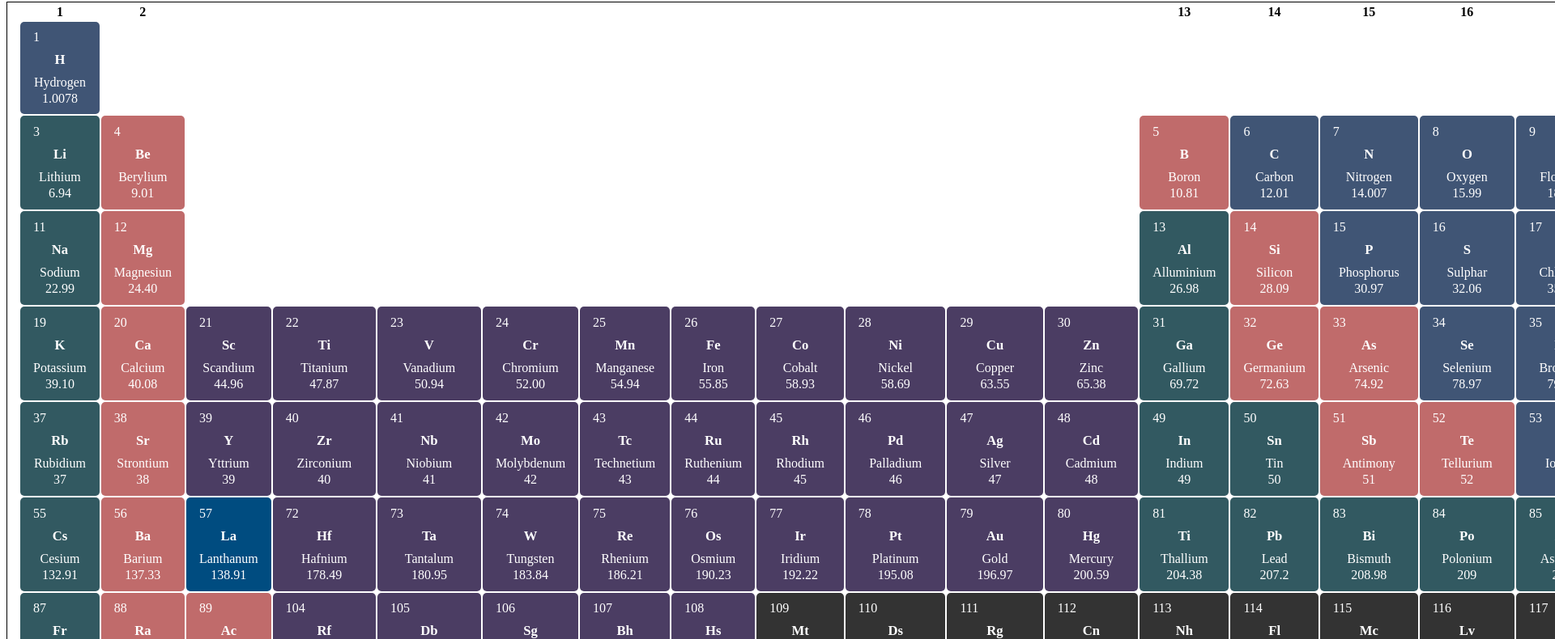
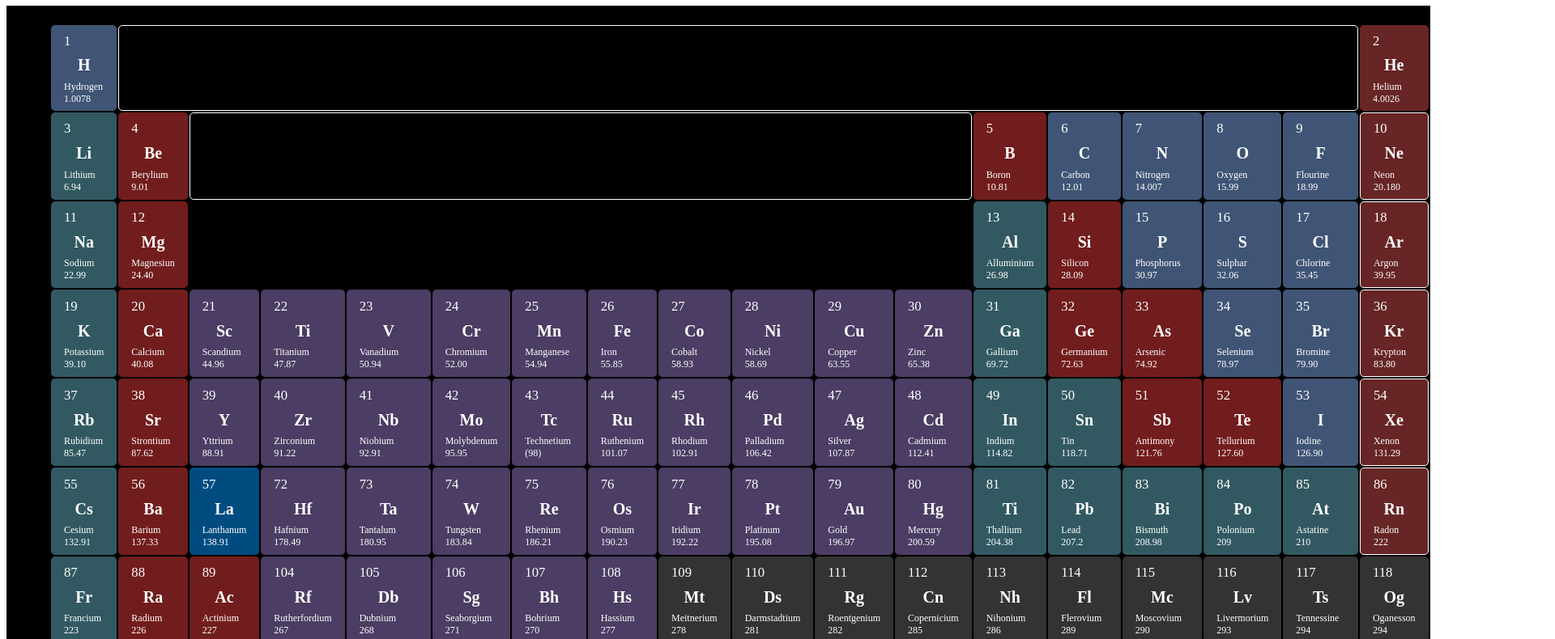
Before and after one commit to nelsonmahesani4-pixel/Periodic-Table, a plain HTML site: page index.html in a window 1280 px wide. Shown: the part 73-863 px from the top of the page at 81% size, 1920 px wide, since content can reach past the window. Drawn offline with Linux system fonts and the light colour scheme.

Commit message:
periodic table

```diff
--- a/index.html
+++ b/index.html
@@ -9,7 +9,7 @@
 <body>
     <table>
         <!-- row1 -->
-         <h1>PERIODIC TABLE OF THE ELEMENT</h1>
+         <h1 id="heading">PERIODIC TABLE OF THE ELEMENT</h1>
         <tr>
           <th></th>
             <th id="th1">1</th>
@@ -23,17 +23,16 @@
             <th id="th">18</th>
          </tr>
          <tr>
-            <td class="td3">1</td>
+            <td class="cell1">1</td>
             <td id="td1"><p class="numbers">1</p><h1>H</h1><p>Hydrogen</p> <p>1.0078</p></td>
             <td class="td3" colspan="16"></td>
-            <td class="td8"><p class="numbers">2</p><h1>He</h1><p>Helium</p><p>4.0026</p></td>
+            <td class="cell3"><p class="numbers">2</p><h1>He</h1><p>Helium</p><p>4.0026</p></td>
          </tr>
-
          <tr>
-            <td>2</td>
+            <td class="cell1">2</td>
             <td id="td2"><p class="numbers">3</p><h1>Li</h1><p>Lithium</p><p>6.94</p></td>
             <td id="td4"><p class="numbers">4</p><h1>Be</h1><p>Berylium</p><p>9.01</p></td>
-            <td class="td3" colspan="10"></td>
+            <td class="td3"class="emptycell" colspan="10"></td>
             <td id="td4"><p class="numbers">5</p><h1>B</h1><p>Boron</p><p>10.81</p></td>
             <td id="td1"><p class="numbers">6</p><h1>C</h1><p>Carbon</p><p>12.01</p></td>
             <td id="td1"><p class="numbers">7</p><h1>N</h1><p>Nitrogen</p><p>14.007</p></td>
@@ -42,19 +41,19 @@
             <td id="td8"><p class="numbers">10</p><h1>Ne</h1><p>Neon</p><p>20.180</p></td>
          </tr>
          <tr>
-            <td>3</td>
+            <td class="cell1">3</td>
             <td id="td2"><p class="numbers">11</p><h1>Na</h1><p>Sodium</p><p>22.99</p></td>
             <td id="td4"><p class="numbers">12</p><h1>Mg</h1><p>Magnesiun</p><p>24.40</p></td>
-            <td id="td3" >3</td>
-            <td id="td3">4</td>
-            <td id="td3">5</td>
-            <td id="td3">6</td>
-            <td id="td3">7</td>
-            <td id="td3">8</td>
-            <td id="td3">9</td>
-            <td id="td3">10</td>
-            <td id="td3">11</td>
-            <td id="td3">12</td>
+            <td id="td3"class="cell2" >3</td>
+            <td id="td3" class="cell2">4</td>
+            <td id="td3" class="cell2">5</td>
+            <td id="td3" class="cell2">6</td>
+            <td id="td3" class="cell2">7</td>
+            <td id="td3" class="cell2">8</td>
+            <td id="td3" class="cell2">9</td>
+            <td id="td3" class="cell2">10</td>
+            <td id="td3" class="cell2">11</td>
+            <td id="td3" class="cell2">12</td>
             <td id="td7"><p class="numbers">13</p><h1>Al</h1><p>Alluminium</p><p>26.98</p></td>
             <td id="td4"><p class="numbers">14</p><h1>Si</h1><p>Silicon</p><p>28.09</p></td>
             <td id="td1"><p class="numbers">15</p><h1>P</h1><p>Phosphorus</p><p>30.97</p></td>
@@ -63,7 +62,7 @@
             <td id="td8"><p class="numbers">18</p><h1>Ar</h1><p>Argon</p><p>39.95</p></td>
          </tr>
          <tr>
-            <td>4</td>
+            <td class="cell1">4</td>
             <td id="td2"><p class="numbers">19</p><h1>K</h1><p>Potassium</p><p>39.10</p></td>
             <td id="td4"><p class="numbers">20</p><h1>Ca</h1><p>Calcium</p><p>40.08</p></td>
             <td id="td6"><p class="numbers">21</p><h1>Sc</h1><p>Scandium</p><p>44.96</p></td>
@@ -84,28 +83,28 @@
             <td id="td8"><p class="numbers">36</p><h1>Kr</h1><p>Krypton</p><p>83.80</p></td>
          </tr>
          <tr>
-            <td>5</td>
-            <td id="td2"><p class="numbers">37</p><h1>Rb</h1><p>Rubidium</p><p>37</p></td>
-            <td id="td4"><p class="numbers">38</p><h1>Sr</h1><p>Strontium</p><p>38</p></td>
-            <td id="td6"><p class="numbers">39</p><h1>Y</h1><p>Yttrium</p><p>39</p></td>
-            <td id="td6"><p class="numbers">40</p><h1>Zr</h1><p>Zirconium</p><p>40</p></td>
-            <td id="td6"><p class="numbers">41</p><h1>Nb</h1><p>Niobium</p><p>41</p></td>
-            <td id="td6"><p class="numbers">42</p><h1>Mo</h1><p>Molybdenum</p><p>42</p></td>
-            <td id="td6"><p class="numbers">43</p><h1>Tc</h1><p>Technetium</p><p>43</p></td>
-            <td id="td6"><p class="numbers">44</p><h1>Ru</h1><p>Ruthenium</p><p>44</p></td>
-            <td id="td6"><p class="numbers">45</p><h1>Rh</h1><p>Rhodium</p><p>45</p></td>
-            <td id="td6"><p class="numbers">46</p><h1>Pd</h1><p>Palladium</p><p>46</p></td>
-            <td id="td6"><p class="numbers">47</p><h1>Ag</h1><p>Silver</p><p>47</p></td>
-            <td id="td6"><p class="numbers">48</p><h1>Cd</h1><p>Cadmium</p><p>48</p></td>
-            <td id="td7"><p class="numbers">49</p><h1>In</h1><p>Indium</p><p>49</p></td>
-            <td id="td7"><p class="numbers">50</p><h1>Sn</h1><p>Tin</p><p>50</p></td>
-            <td id="td4"><p class="numbers">51</p><h1>Sb</h1><p>Antimony</p><p>51</p></td>
-            <td id="td4"><p class="numbers">52</p><h1>Te</h1><p>Tellurium</p><p>52</p></td>
-            <td id="td1"><p class="numbers">53</p><h1>I</h1><p>Iodine</p><p>53</p></td>
-            <td id="td8"><p class="numbers">54</p><h1>Xe</h1><p>Xenon</p><p>54</p></td>
+            <td class="cell1">5</td>
+            <td id="td2"><p class="numbers">37</p><h1>Rb</h1><p>Rubidium</p><p>85.47</p></td>
+            <td id="td4"><p class="numbers">38</p><h1>Sr</h1><p>Strontium</p><p>87.62</p></td>
+            <td id="td6"><p class="numbers">39</p><h1>Y</h1><p>Yttrium</p><p>88.91</p></td>
+            <td id="td6"><p class="numbers">40</p><h1>Zr</h1><p>Zirconium</p><p>91.22</p></td>
+            <td id="td6"><p class="numbers">41</p><h1>Nb</h1><p>Niobium</p><p>92.91</p></td>
+            <td id="td6"><p class="numbers">42</p><h1>Mo</h1><p>Molybdenum</p><p>95.95</p></td>
+            <td id="td6"><p class="numbers">43</p><h1>Tc</h1><p>Technetium</p><p>(98)</p></td>
+            <td id="td6"><p class="numbers">44</p><h1>Ru</h1><p>Ruthenium</p><p>101.07</p></td>
+            <td id="td6"><p class="numbers">45</p><h1>Rh</h1><p>Rhodium</p><p>102.91</p></td>
+            <td id="td6"><p class="numbers">46</p><h1>Pd</h1><p>Palladium</p><p>106.42</p></td>
+            <td id="td6"><p class="numbers">47</p><h1>Ag</h1><p>Silver</p><p>107.87</p></td>
+            <td id="td6"><p class="numbers">48</p><h1>Cd</h1><p>Cadmium</p><p>112.41</p></td>
+            <td id="td7"><p class="numbers">49</p><h1>In</h1><p>Indium</p><p>114.82</p></td>
+            <td id="td7"><p class="numbers">50</p><h1>Sn</h1><p>Tin</p><p>118.71</p></td>
+            <td id="td4"><p class="numbers">51</p><h1>Sb</h1><p>Antimony</p><p>121.76</p></td>
+            <td id="td4"><p class="numbers">52</p><h1>Te</h1><p>Tellurium</p><p>127.60</p></td>
+            <td id="td1"><p class="numbers">53</p><h1>I</h1><p>Iodine</p><p>126.90</p></td>
+            <td id="td8"><p class="numbers">54</p><h1>Xe</h1><p>Xenon</p><p>131.29</p></td>
          </tr>
         <tr>
-         <td>6</td>
+         <td class="cell1">6</td>
            <td id="td2"><p class="numbers">55</p><h1>Cs</h1><p>Cesium</p><p>132.91</p></td>
            <td id="td4"><p class="numbers">56</p><h1>Ba</h1><p>Barium</p><p>137.33</p></td>
            <td id="td5"><p class="numbers">57</p><h1>La</h1><p>Lanthanum</p><p>138.91</p></td>
@@ -125,7 +124,8 @@
            <td id="td7"><p class="numbers">85</p><h1>At</h1><p>Astatine</p><p>210</p></td>
            <td id="td8"><p class="numbers">86</p><h1>Rn</h1><p>Radon</p><p>222</p></td>
         </tr>
-        <tr><td>7</td>
+        <tr>
+           <td class="cell1">7</td>
            <td id="td2"><p class="numbers">87</p><h1>Fr</h1><p>Francium</p><p>223</p></td>
            <td id="td4"><p class="numbers">88</p><h1>Ra</h1><p>Radium</p><p>226</p></td>
            <td id="td4"><p class="numbers">89</p><h1>Ac</h1><p>Actinium</p><p>227</p></td>
@@ -145,12 +145,8 @@
            <td id="td9"><p class="numbers">117</p><h1>Ts</h1><p>Tennessine</p><p>294</p></td>
            <td id="td9"><p class="numbers">118</p><h1>Og</h1><p>Oganesson</p><p>294</p></td>
         </tr>
-        <tr>
-         <td rowspan="2"></td>
-        </tr>
             <tr class="row">
-           <td></td>
-           <td colspan="2" class="td3"></td>
+           <td colspan="4" class="td3"></td>
            <td id="td5"><p class="numbers">58</p><h1>Ce</h1><p>Cerium</p><p>140.12</p></td>
            <td id="td5"><p class="numbers">59</p><h1>Pr</h1><p>Praseodymium</p><p>140.91</p></td>
            <td id="td5"><p class="numbers">60</p><h1>Nd</h1><p>Neodymium</p><p>144.24</p></td>
@@ -166,10 +162,8 @@
            <td id="td5"><p class="numbers">70</p><h1>Yb</h1><p>Ytterbium</p><p>173.04</p></td>
            <td id="td5"><p class="numbers">71</p><h1>Lu</h1><p>Lutetium</p><p>174.97</p></td>
         </tr>
-
         <tr class="row">
-           <td></td>
-           <td colspan="3" class="td3"></td>
+           <td colspan="4"></td>
            <td id="td4"><p class="numbers">90</p><h1>Th</h1><p>Thorium</p><p>232.04</p></td>
            <td id="td4"><p class="numbers">91</p><h1>Pa</h1><p>Protactinium</p><p>231.04</p></td>
            <td id="td4"><p class="numbers">92</p><h1>U</h1><p>Uranium</p><p>238.03</p></td>
--- a/style.css
+++ b/style.css
@@ -2,17 +2,30 @@
     --primarycolor--:rgba(165, 42, 42, 0.696);
 }
 table{
-    /* background-color: black; */
-    margin:50px 0px;
+    background-color: black;
+    /* margin:50px 0px; */
     /* color:#ffffff; */
-    border:1px solid;
+    /* border:1px solid; */
+}
+#heading{
+    font-size: 32px;
+    text-align: center;
 }
 h1{
-    font-size:smaller;
+    font-size:20px;
     text-align: center;
 }
 p{
-    font-size:16px;
+    text-align: left;
+    font-size:12px;
+    padding-left:15px;
+    padding-right:15px;
+    padding-bottom:0px;
+    line-height: 0.25;
+}
+p:hover{
+    text-align: left;
+    font-size:32px;
     padding-left:15px;
     padding-right:15px;
     padding-bottom:0px;
@@ -20,6 +33,19 @@ p{
 }
 .numbers{
    text-align: left;
+   font-size: smaller;
+}
+.cell2{
+    color:black;
+    padding-bottom:0px;
+}
+.cell1{
+    font-size:22px;
+    text-align: right;
+    padding-left:20px;
+    padding-right:20px;
+    color:black;
+    border:none;
 }
 td{
     text-align: center;
@@ -39,7 +65,8 @@ td{
     background-color:#405575;
     font-size: 32px;
     border-radius: 6px;
-    padding:30px;
+    padding-left:30px;
+    padding-right:30px;
 }
 #td2{
     background-color:#325961;
@@ -51,7 +78,12 @@ td{
     background-color:#325961;
     font-size: 32px;
     border-radius: 6px;
-    padding:30px;
+     padding-left:30px;
+    padding-right:30px;
+}
+.emptycell{
+    empty-cells: hide;
+    border: none;
 }
 #td3{
     border:none;
@@ -66,7 +98,8 @@ td{
     background-color:rgba(165, 42, 42, 0.696);
     font-size: 32px;
     border-radius: 6px;
-    padding:30px;
+     padding-left:30px;
+    padding-right:30px;
 }
 #td5{
     background-color:#004C80;
@@ -77,7 +110,8 @@ td{
     background-color:#004C80;
     font-size: 32px;
     border-radius: 6px;
-    padding:30px;
+     padding-left:30px;
+    padding-right:30px;
 }
 #td6{
     background-color:#4B3D63;
@@ -88,7 +122,8 @@ td{
     background-color:#4B3D63;
     font-size: 32px;
     border-radius: 6px;
-    padding:30px;
+     padding-left:30px;
+    padding-right:30px;
 }
 #td7{
     background-color:#325961;
@@ -99,19 +134,25 @@ td{
     background-color:#325961;
     font-size: 48px;
     border-radius: 6px;
-    padding:30px;
+     padding-left:30px;
+    padding-right:30px;
+}
+.cell3{
+    background-color:#672525;
+    font-size: 20px;
+    border:none;
 }
 #td8{
     background-color:#672525;
     font-size: 20px;
-    border: 1px solid;
-    color:black;
 }
 #td8:hover{
+    color: aqua;
     background-color:#672525;
     font-size: 32px;
     border-radius: 6px;
-    padding:30px;
+     padding-left:30px;
+    padding-right:30px;
 }
 #td9{
     background-color:#333333;
@@ -122,7 +163,8 @@ td{
     background-color:#333333;
     font-size: 32px;
     border-radius: 6px;
-    padding:30px;
+     padding-left:30px;
+    padding-right:30px;
 }
 div{
     margin-top:20px;
```
